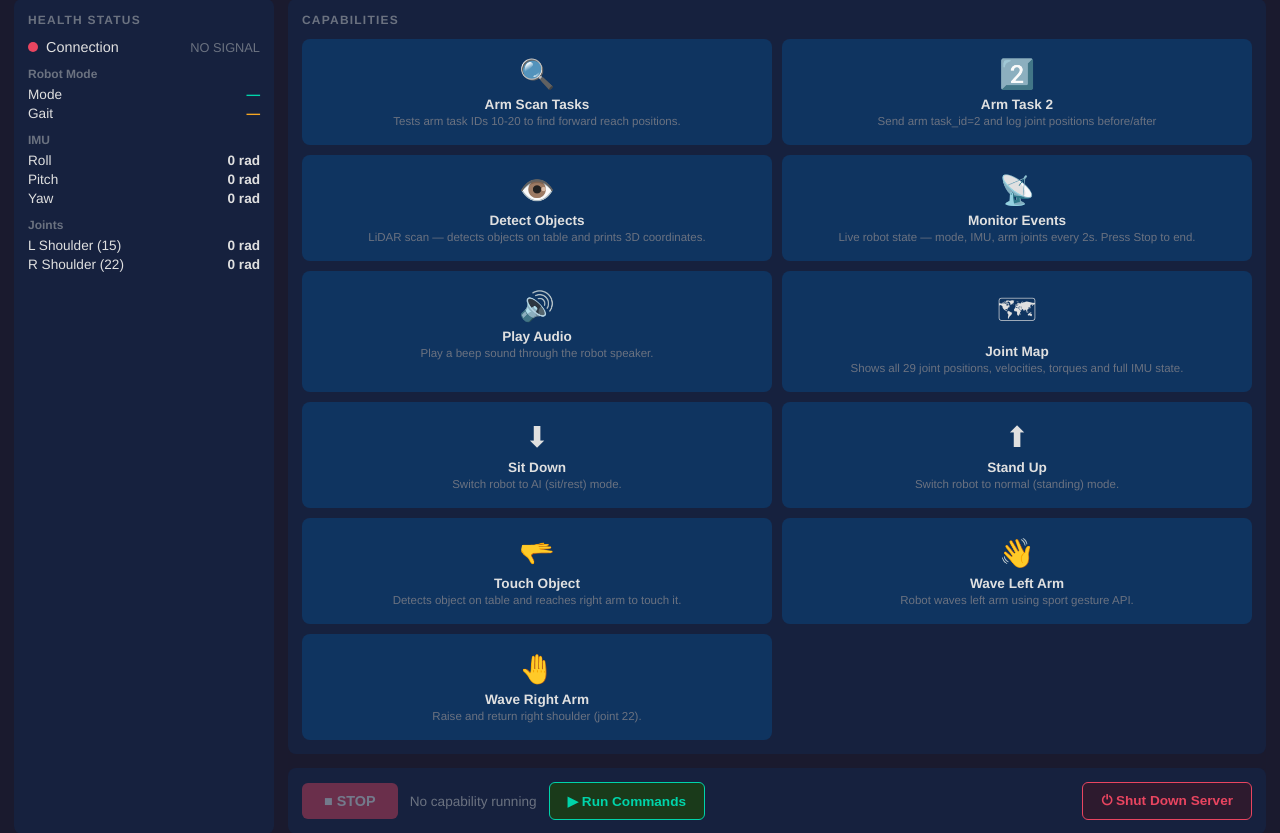
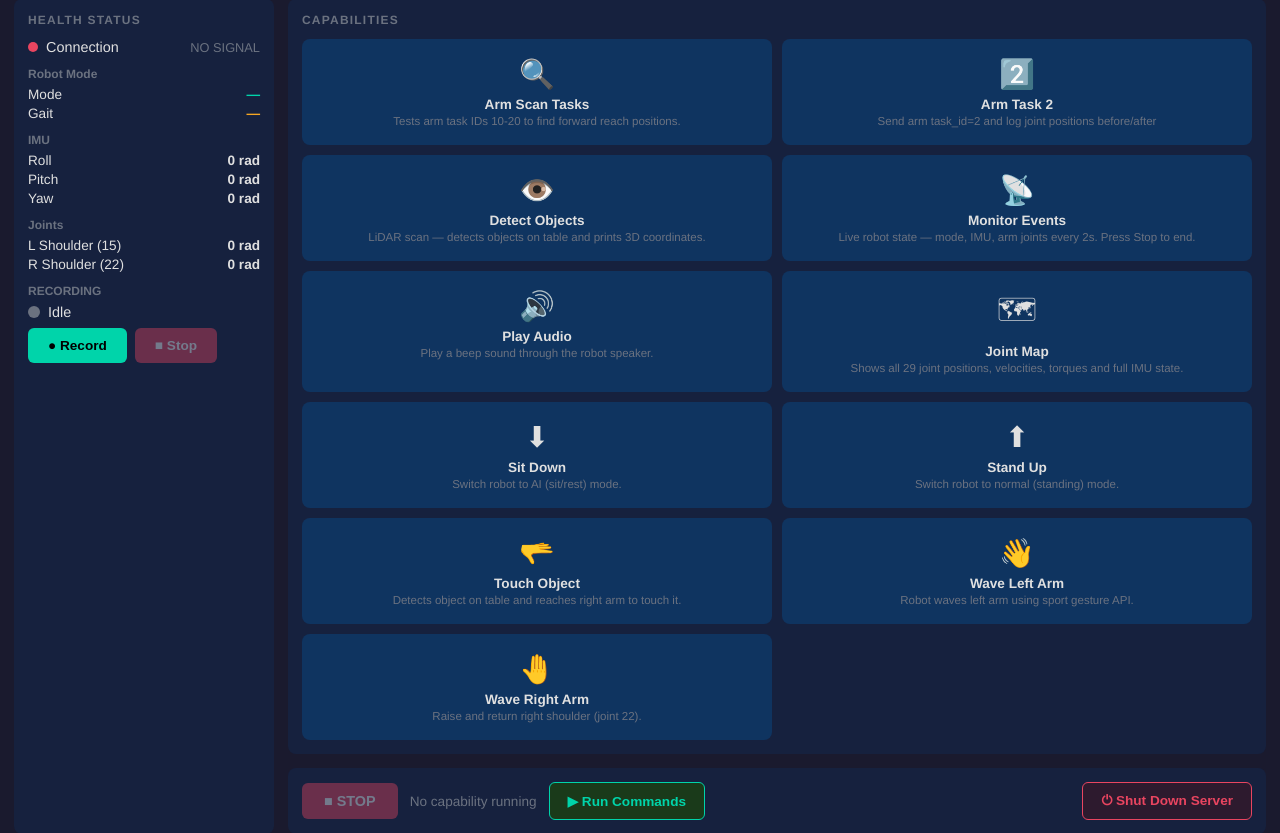
Before and after one commit to atulmorey/G1-Robot, a Flask app: page / in a window 1280 px wide. Shown: the part 67-900 px from the top of the page. Run offline with Flask 3, Linux system fonts and the light colour scheme.

Commit message:
feat: add Start Recording / Stop Recording buttons to UI

```diff
--- a/templates/index.html
+++ b/templates/index.html
@@ -102,6 +102,44 @@ body { background: var(--bg); color: var(--white); font-family: Helvetica, Arial
   margin-bottom: 4px;
 }
 .imu-row span:last-child { font-weight: 600; }
+
+/* Recording indicator */
+@keyframes pulse-rec {
+  0%, 100% { box-shadow: 0 0 4px 2px rgba(233,69,96,0.6); }
+  50%       { box-shadow: 0 0 10px 4px rgba(233,69,96,0.9); }
+}
+.rec-dot {
+  width: 12px; height: 12px;
+  border-radius: 50%;
+  background: var(--gray);
+  flex-shrink: 0;
+  transition: background 0.3s;
+}
+.rec-dot.active {
+  background: var(--red);
+  animation: pulse-rec 1s infinite;
+}
+#rec-stop-btn:disabled { opacity: 0.4; }
+#rec-start-btn {
+  background: var(--green);
+  color: #000;
+  font-weight: 700;
+  border: none;
+  border-radius: 6px;
+  padding: 10px 20px;
+  font-size: 0.85rem;
+  cursor: pointer;
+}
+#rec-stop-btn {
+  background: var(--red);
+  color: #fff;
+  font-weight: 700;
+  border: none;
+  border-radius: 6px;
+  padding: 10px 20px;
+  font-size: 0.85rem;
+  cursor: pointer;
+}
 
 /* Capabilities grid */
 #cap-grid {
@@ -250,6 +288,15 @@ body { background: var(--bg); color: var(--white); font-family: Helvetica, Arial
     <div class="section-label">Joints</div>
     <div class="imu-row"><span>L Shoulder (15)</span><span id="j-left">—</span></div>
     <div class="imu-row"><span>R Shoulder (22)</span><span id="j-right">—</span></div>
+    <div class="section-label">RECORDING</div>
+    <div class="status-row">
+      <div class="rec-dot" id="rec-dot"></div>
+      <span class="status-label" id="rec-status">Idle</span>
+    </div>
+    <div style="display:flex;gap:8px;margin-top:8px;">
+      <button id="rec-start-btn" onclick="startRecording()">&#9679; Record</button>
+      <button id="rec-stop-btn" onclick="stopRecording()" disabled>&#9632; Stop</button>
+    </div>
   </div>
 
   <!-- Capabilities Grid -->
@@ -263,8 +310,8 @@ body { background: var(--bg); color: var(--white); font-family: Helvetica, Arial
     <div id="controls">
       <button id="stop-btn" disabled onclick="stopCapability()">&#9632; STOP</button>
       <span id="running-label">No capability running</span>
-      <button id="runcmd-btn" onclick="runCommands()">▶ Run Commands</button>
-      <button id="shutdown-btn" onclick="shutdownServer()">⏻ Shut Down Server</button>
+      <button id="runcmd-btn" onclick="runCommands()">&#9654; Run Commands</button>
+      <button id="shutdown-btn" onclick="shutdownServer()">&#9211; Shut Down Server</button>
     </div>
   </div>
 
@@ -272,7 +319,7 @@ body { background: var(--bg); color: var(--white); font-family: Helvetica, Arial
   <div class="panel" id="log-panel">
     <div id="log-header">
       <div class="panel-title" style="margin:0;">LOG</div>
-      <button id="savelog-btn" onclick="saveLog()">💾 Save Log</button>
+      <button id="savelog-btn" onclick="saveLog()">&#128190; Save Log</button>
       <button id="clear-btn" onclick="clearLog()">Clear</button>
     </div>
     <div id="log"></div>
@@ -447,7 +494,7 @@ async function runCommands() {
     const d = await r.json();
     if (d.error) {
       appendLog('Error: ' + d.error);
-      btn.textContent = '▶ Run Commands';
+      btn.textContent = '► Run Commands';
       btn.disabled = false;
       return;
     }
@@ -455,11 +502,11 @@ async function runCommands() {
     document.getElementById('running-label').textContent = 'Running: Commands';
     document.getElementById('stop-btn').disabled = false;
     startStream(d.run_id);
-    btn.textContent = '▶ Run Commands';
+    btn.textContent = '► Run Commands';
     btn.disabled = false;
   } catch(e) {
     appendLog('Network error');
-    btn.textContent = '▶ Run Commands';
+    btn.textContent = '► Run Commands';
     btn.disabled = false;
   }
 }
@@ -470,6 +517,53 @@ async function shutdownServer() {
   appendLog('Shutting down server...');
   try { await fetch('/api/shutdown', {method: 'POST'}); } catch(e) {}
   document.body.innerHTML = '<div style="display:flex;align-items:center;justify-content:center;height:100vh;background:#1a1a2e;color:#e0e0e0;font-family:Helvetica;font-size:1.2rem;">Server stopped. Double-click the desktop icon to restart.</div>';
+}
+
+// ── Recording ─────────────────────────────────────────────────────────────────
+let _recording = false;
+
+async function startRecording() {
+  if (_recording) return;
+  try {
+    const r = await fetch('/api/record/start', {method: 'POST'});
+    const d = await r.json();
+    if (!d.ok) { appendLog('Recording start failed'); return; }
+    _recording = true;
+    document.getElementById('rec-dot').classList.add('active');
+    document.getElementById('rec-status').textContent = 'Recording...';
+    document.getElementById('rec-start-btn').disabled = true;
+    document.getElementById('rec-stop-btn').disabled = false;
+    appendLog('Recording started — perform gestures now');
+  } catch(e) { appendLog('Recording start error: ' + e); }
+}
+
+async function stopRecording() {
+  if (!_recording) return;
+  try {
+    const r = await fetch('/api/record/stop', {method: 'POST',
+      headers: {'Content-Type':'application/json'}, body: JSON.stringify({label:'session'})});
+    const d = await r.json();
+    _recording = false;
+    document.getElementById('rec-dot').classList.remove('active');
+    document.getElementById('rec-status').textContent = 'Idle';
+    document.getElementById('rec-start-btn').disabled = false;
+    document.getElementById('rec-stop-btn').disabled = true;
+    if (d.ok) {
+      appendLog('Recording stopped — ' + d.samples + ' samples saved to ' + (d.file || 'recordings/'));
+      if (d.summary) {
+        const s = d.summary;
+        appendLog('Duration: ' + s.duration_s + 's');
+        if (s.joints_moved && s.joints_moved.length > 0) {
+          appendLog('Joints moved: ' + s.joints_moved.map(j => j.name + '(' + j.range_deg.toFixed(1) + 'deg)').join(', '));
+        }
+        if (s.mode_transitions && s.mode_transitions.length > 1) {
+          appendLog('Mode changes: ' + s.mode_transitions.map(m => 't=' + m.t + 's mode=' + m.sport_mode).join(' → '));
+        }
+      }
+    } else {
+      appendLog('Recording stopped: ' + (d.summary && d.summary.note ? d.summary.note : 'no data'));
+    }
+  } catch(e) { appendLog('Recording stop error: ' + e); }
 }
 
 // ── Init ──────────────────────────────────────────────────────────────────────
```
